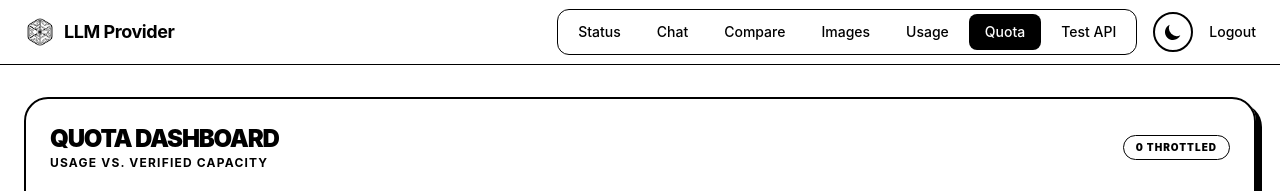
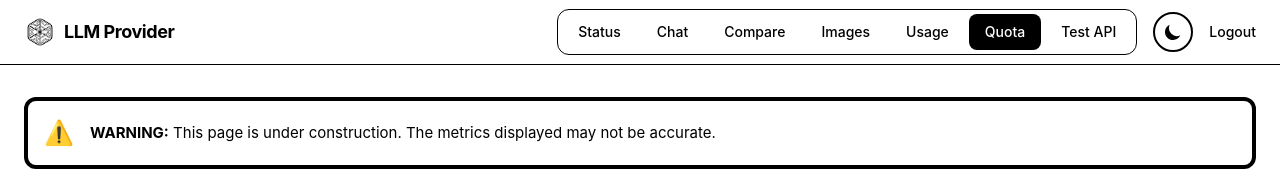
Before and after one commit to MakariosVar/llmProvider, a Vue app in the folder client/: page /quota in a window 1280 px wide. Shown: the top 191 px of the page. Built offline with nearby package versions, Linux system fonts and the light colour scheme; no server answers; sample sign-in values are in the browser's storage.

Commit message:
feat: add construction warning to Quota and implement Failure metrics leaderboard in Usage

```diff
--- a/client/src/components/Quota.vue
+++ b/client/src/components/Quota.vue
@@ -1,5 +1,12 @@
 <template>
   <div class="space-y-6 pb-12">
+        <!-- Info Box -->
+    <div class="bg-red-500/5 border-4 border-red-500 rounded-xl p-4 flex gap-4 items-center">
+        <div class="text-2xl">⚠️</div>
+        <p class="text-[15px] text-red-500 leading-snug">
+            <strong>WARNING:</strong> This page is under construction. The metrics displayed may not be accurate.
+        </p>
+    </div>
     <!-- Refactored Header & Summary (First View) -->
     <header class="bg-white border-2 border-black rounded-[1.5rem] p-6 shadow-premium-sm space-y-6">
         <div class="flex justify-between items-center">
--- a/client/src/components/Usage.vue
+++ b/client/src/components/Usage.vue
@@ -145,7 +145,7 @@
             <!-- Tabbed Leaderboards -->
             <div class="bg-[var(--bg-color)] border border-[var(--border-color)] rounded-2xl shadow-xl overflow-hidden">
                 <div class="flex border-b border-[var(--border-color)]">
-                    <button v-for="tab in ['Tokens', 'Requests', 'Success']" :key="tab"
+                    <button v-for="tab in ['Tokens', 'Requests', 'Success', 'Failures']" :key="tab"
                         @click="activeLeaderboard = tab"
                         :class="[
                             'flex-1 py-3 text-[10px] font-bold uppercase tracking-wider transition-colors',
@@ -342,10 +342,10 @@ const summaryStats = computed(() => {
 
   return [
     { label: 'Total Executions', value: (s.totalRequests || 0).toLocaleString() },
+    { label: 'Successes', value: (s.successRequests || 0).toLocaleString() },
+    { label: 'Failures', value: ((s.totalRequests || 0) - (s.successRequests || 0)).toLocaleString() },
     { label: 'Success Rate', value: rate, suffix: '%' },
     { label: 'Avg Latency', value: s.avgLatency || 0, suffix: 'ms' },
-    { label: 'Input Tokens', value: (s.totalInputTokens || 0).toLocaleString(), suffix: 'est.' },
-    { label: 'Output Tokens', value: (s.totalOutputTokens || 0).toLocaleString(), suffix: 'est.' }
   ]
 })
 
@@ -437,6 +437,9 @@ const leaderboardData = computed(() => {
     }
     if (activeLeaderboard.value === 'Requests') {
         return m.slice().sort((a, b) => b.total - a.total).slice(0, 5).map(m => ({name: m.model_name, value: (m.total || 0).toLocaleString()}))
+    }
+    if (activeLeaderboard.value === 'Failures') {
+        return m.slice().sort((a, b) => (b.total - b.success) - (a.total - a.success)).slice(0, 5).map(m => ({name: m.model_name, value: ((m.total || 0) - (m.success || 0)).toLocaleString()}))
     }
     return m.slice().sort((a, b) => b.success - a.success).slice(0, 5).map(m => ({name: m.model_name, value: (m.success || 0).toLocaleString()}))
 })
```
